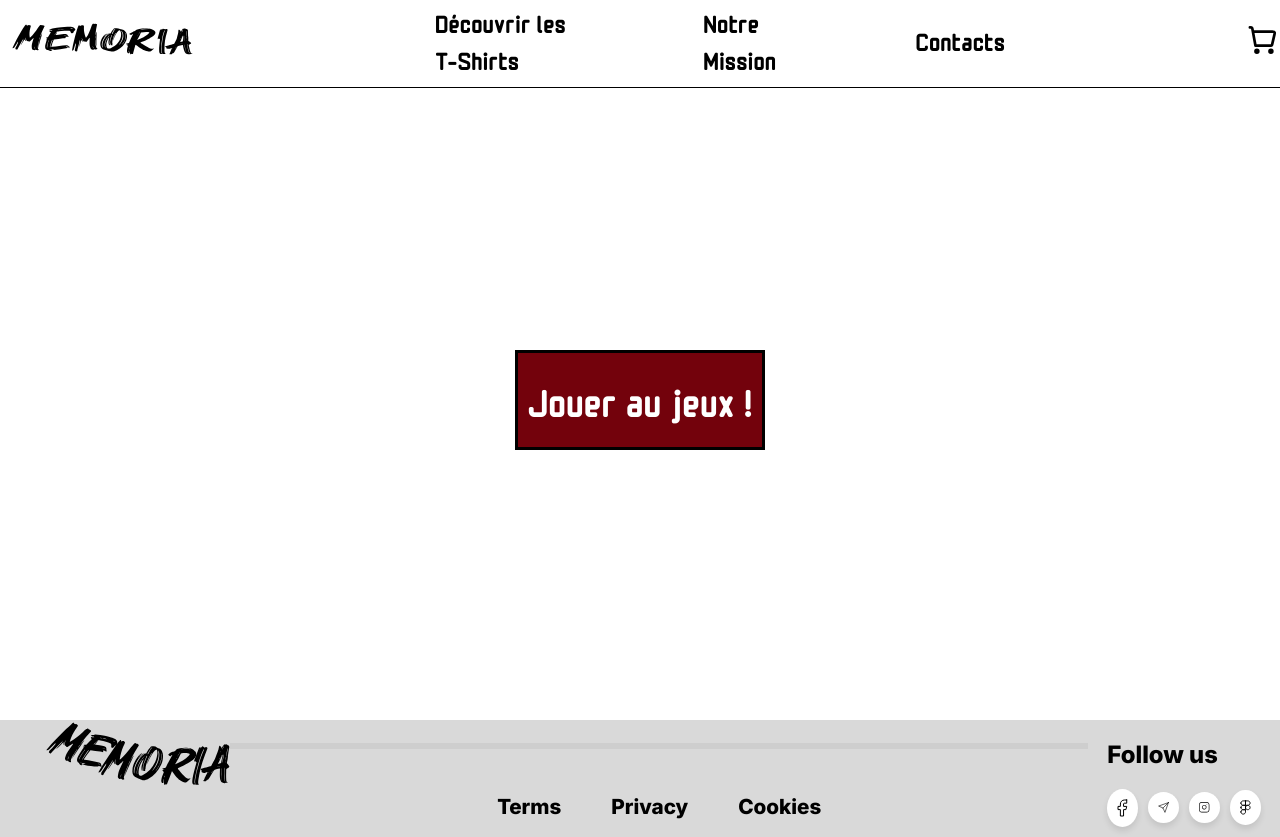
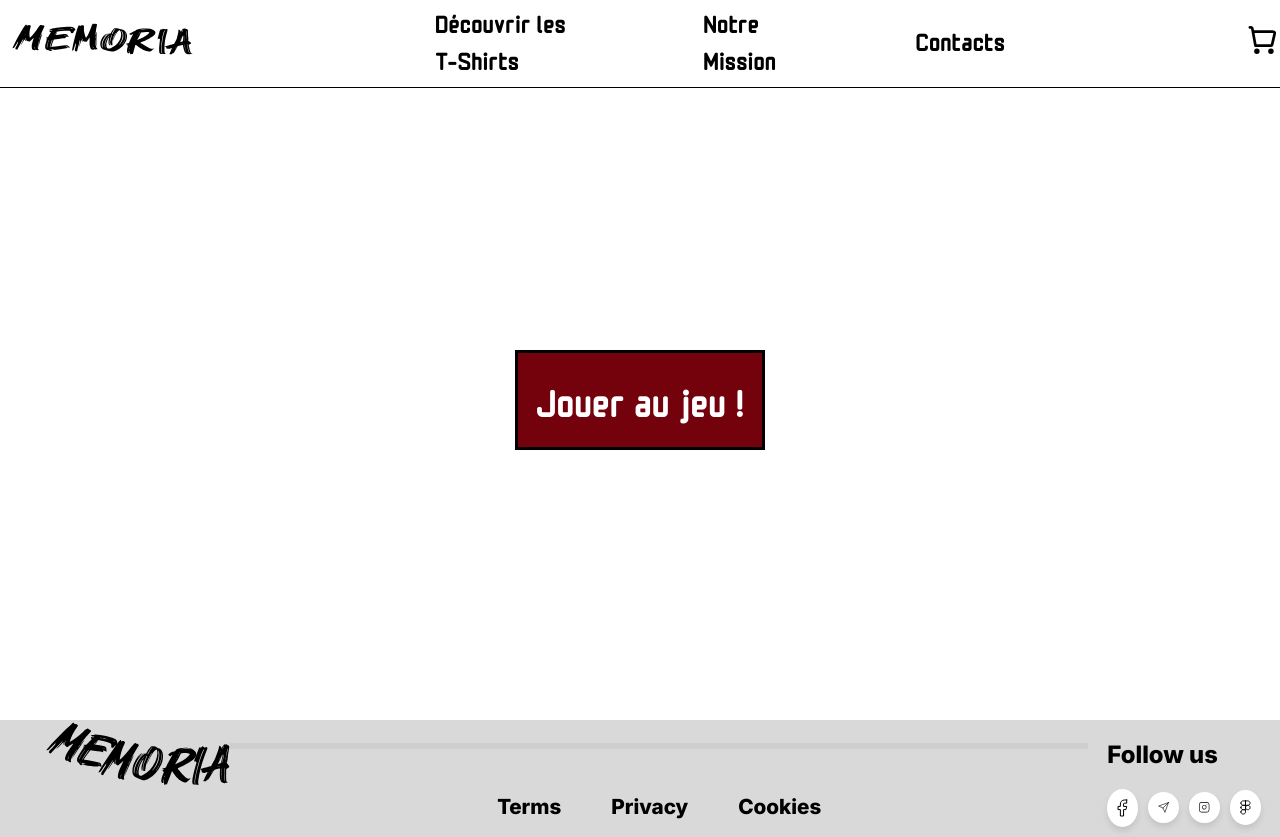
Before and after one commit to Thomas-bon/Memoria, a Vue app: page /Game in a window 1280 px wide. Built offline with nearby package versions, Linux system fonts and the light colour scheme.

Commit message:
fix: correct spelling in JeuxView and update styles in ShopView

```diff
--- a/src/views/JeuxView.vue
+++ b/src/views/JeuxView.vue
@@ -3,7 +3,7 @@
   <div :style="{ display: displayMenu ? 'flex' : 'none' }" id="startPage">
 
 
-    <button @click="startGame"><span>Jouer au jeux !</span></button>
+    <button @click="startGame"><span>Jouer au jeu !</span></button>
 
   </div>
   <div :style="{ display: displayGame ? 'block' : 'none' }" id="app">
@@ -264,7 +264,6 @@ export default {
 #startPage {
   justify-content: center;
   align-items: center;
-
   width: 100%;
   height: 80vh;
   margin-top: 10vh;
--- a/src/views/ShopView.vue
+++ b/src/views/ShopView.vue
@@ -253,8 +253,7 @@ template {
   cursor: pointer;
   position: relative;
   z-index: 1;
-
-  /* Centrage */
+  border: solid 3px #000000;
   display: flex;
   align-items: center;
   justify-content: center;
```
